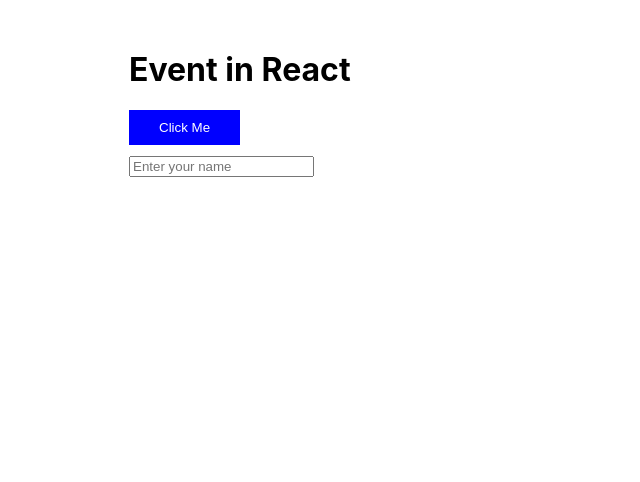
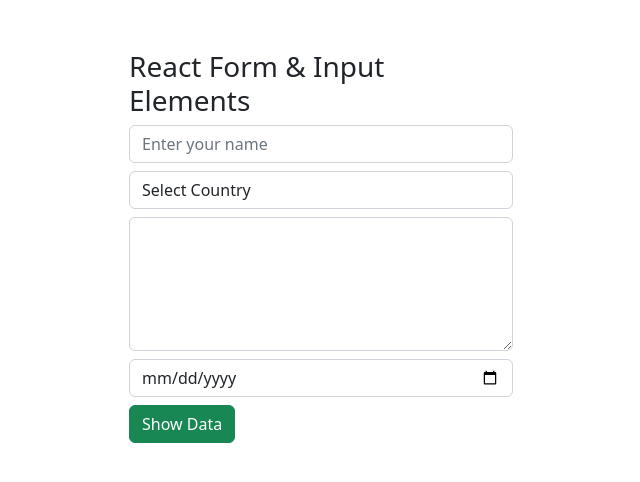
Before and after one commit to musafci/react-app, a React (Create React App) app: page / in a window 1280 px wide. Shown: the top 482 px of the page, without its empty margins (319-959 px from the left). Built offline with nearby package versions, Linux system fonts and the light colour scheme.

Commit message:
Commit#1 Basic Input Forms & add bootstrap
"npm add bootstrap" to add bootstrap in react project.

```diff
--- a/package.json
+++ b/package.json
@@ -6,6 +6,7 @@
     "@testing-library/jest-dom": "^5.16.5",
     "@testing-library/react": "^13.3.0",
     "@testing-library/user-event": "^13.5.0",
+    "bootstrap": "^5.2.0",
     "react": "^18.2.0",
     "react-dom": "^18.2.0",
     "react-scripts": "5.0.1",
--- a/src/components/app.jsx
+++ b/src/components/app.jsx
@@ -1,43 +1,12 @@
 import React, {Component} from "react";
+import Inputs from "./inputs";
 import Style from './style.module.css';
 class App extends Component {
-
-    state = {
-        name: '',
-    }
-
-    buttonClickEvent = (event) => {
-        console.log(event);
-        console.log(event.target);
-        console.log("react event");
-    };
-
-    onChangeEvent = (event) => {
-        console.log(event.target.value);
-        this.setState({name: event.target.value})
-    };
-
-    onFocusEvent = (event) => {
-        console.log("I am focus.");
-    };
-
-    onBlueEvent = (event) => {
-        if(!this.state.name) {
-            alert("Please enter your name.");
-        }
-        console.log("I am blur");
-    }
 
     render() {
         return(
             <div className={Style.App}>
-                <h1>Event in React</h1>
-                <button className={Style.button} onClick={this.buttonClickEvent}>Click Me</button>
-                <br/>
-                <input onChange={this.onChangeEvent} onFocus={this.onFocusEvent} onBlur={this.onBlueEvent} value={this.state.name} type="text" placeholder="Enter your name"/>
-                <br />
-                <br />
-                {this.state.name && <h3>Welcome, {this.state.name}</h3>}
+                <Inputs/>
             </div>
         )
     }
--- /dev/null
+++ b/src/components/inputs/index.jsx
@@ -0,0 +1,44 @@
+import React from "react";
+
+class Inputs extends React.Component {
+    state = {
+        name: '',
+        country: '',
+        bio: '',
+        birthDay: '',
+    };
+
+    handleChange = (event) => {
+       this.setState({
+        [event.target.name]: event.target.value
+       });
+    }
+
+    render() {
+        const {name, country, bio, birthDay} = this.state;
+
+        return(
+            <div>
+                <h3>React Form & Input Elements</h3>
+
+                <input onChange={this.handleChange} value={name} className="form-control my-2" type="text" name="name" placeholder="Enter your name"/>
+
+                <select onChange={this.handleChange} value={country} className="form-control my-2" name="country">
+                    <option value="">Select Country</option>
+                    <option value="Bangladesh">Bangladesh</option>
+                    <option value="Soudi Arabia">Soudi Arabia</option>
+                    <option value="Nepal">Nepal</option>
+                    <option value="Thailand">Thailand</option>
+                </select>
+
+                <textarea onChange={this.handleChange} value={bio} className="form-control my-2" name="bio" id="" cols="20" rows="5"></textarea>
+
+                <input onChange={this.handleChange} value={birthDay} className="form-control my-2" type="date" name="birthDay" id="" />
+
+                <button onClick={() => {console.log(this.state)}} className="btn btn-success">Show Data</button>
+            </div>
+        )
+    }
+}
+
+export default Inputs;
--- a/src/index.js
+++ b/src/index.js
@@ -3,6 +3,7 @@ import ReactDOM from 'react-dom/client';
 import './index.css';
 import App from './components/app';
 import reportWebVitals from './reportWebVitals';
+import 'bootstrap/dist/css/bootstrap.css';
 
 const root = ReactDOM.createRoot(document.getElementById('root'));
 root.render(
```
Also changed, not shown: 1 other file (tests, documents, lock files or other folders).
